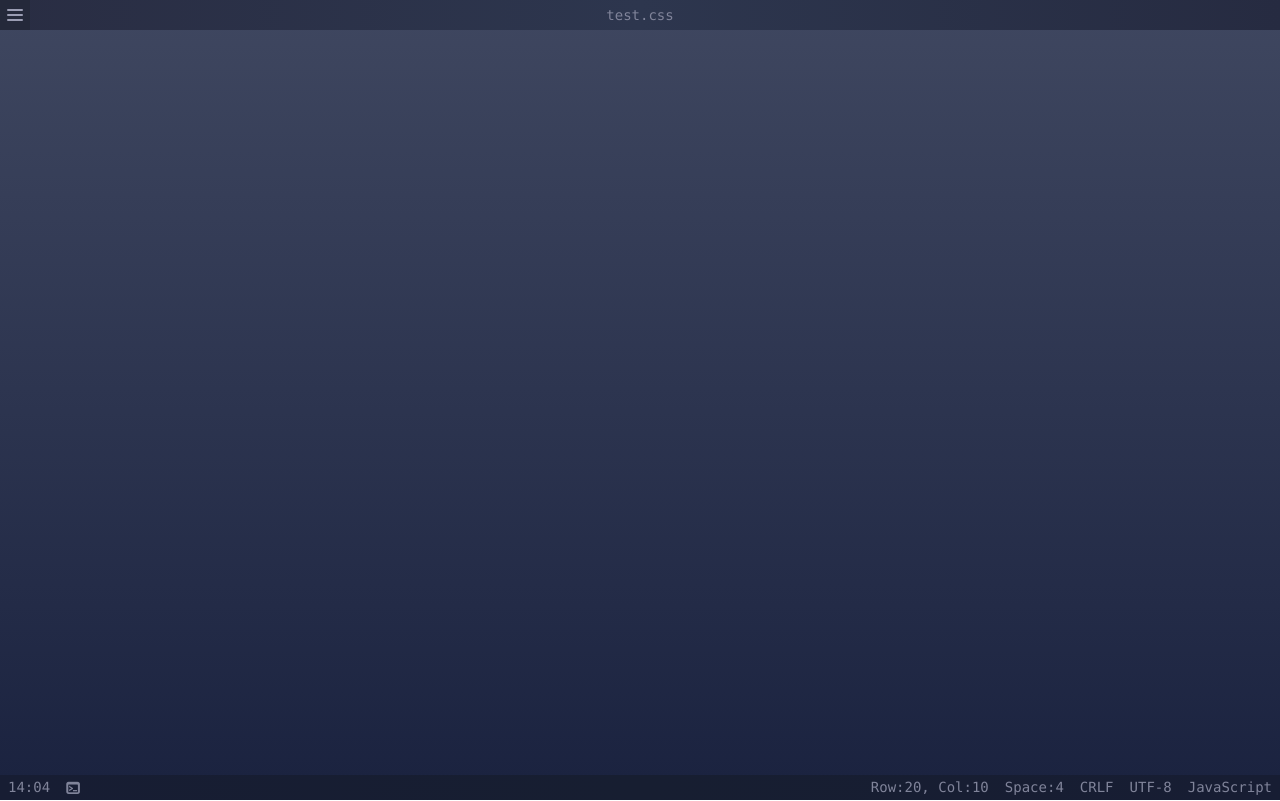
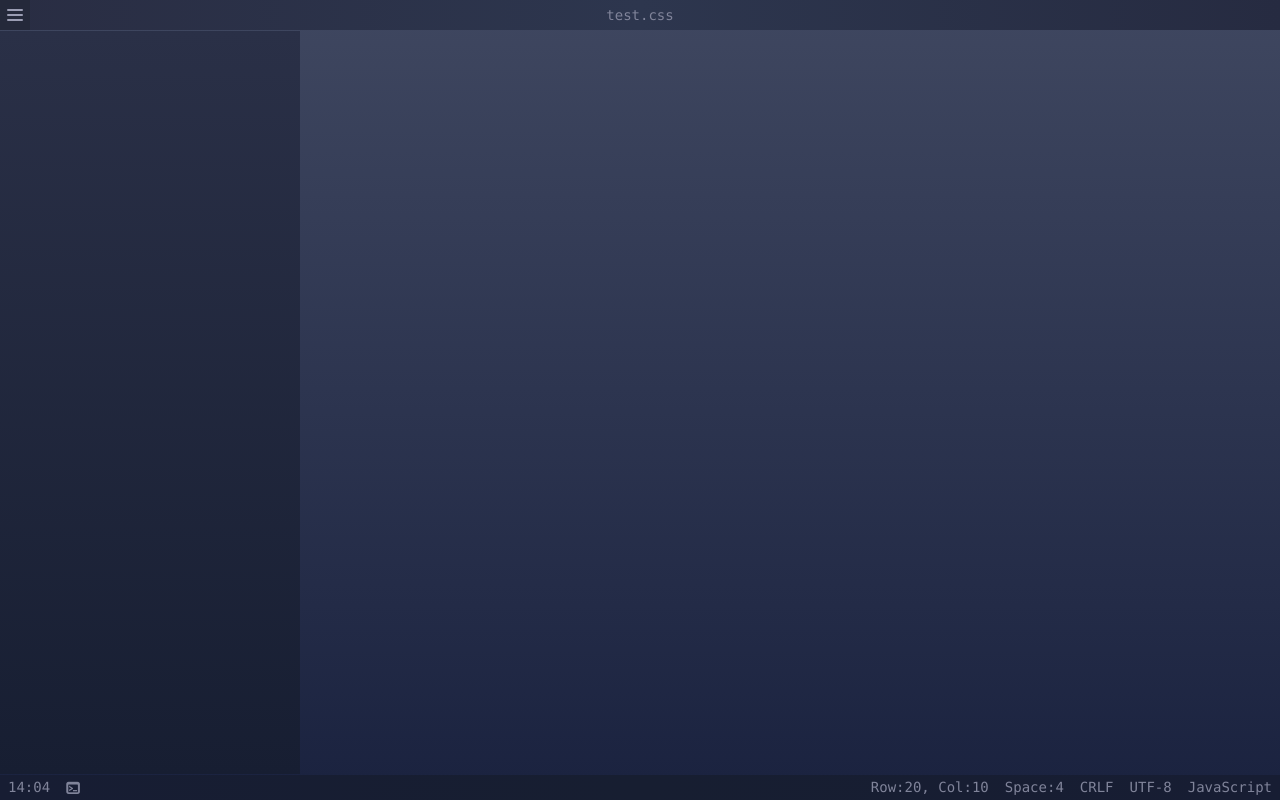
Before and after one commit to InnovationTeam/VisualizationEditor, a Vue app: page / in a window 1280 px wide. Built offline with nearby package versions, Linux system fonts and the light colour scheme; what vue-contextmenu would draw is missing.

Commit message:
开始增加左侧面板

```diff
--- a/src/App.vue
+++ b/src/App.vue
@@ -1,13 +1,19 @@
 <template>
 	<div>
 		<div class="background"></div>
+		<left-panel id="left-panel">
+
+		</left-panel>
+
 		<menu-bar id="menu-bar">
 			<span slot="current-file">test.css</span>
 		</menu-bar>
-        <left-bar id="left-bar" />
+        <side-bar id="side-bar" />
+		<status-bar id="status-bar" />
+
 		<!-- <el-container style="height: 800px;width: 100%; border: 1px solid #eee"> -->
 			<!-- 左侧常用功能 -->
-			<!-- <left-bar></left-bar> -->
+			<!-- <side-bar></side-bar> -->
 			<!-- <el-container style="background-color: #3C3C3C"> -->
 				<!-- <el-header style="text-align: left; height:30px; font-size: 12px"> -->
 	        <!-- 资源管理器 -->
@@ -20,14 +26,15 @@
 		<!-- </el-container> -->
 		<!-- </el-container> -->
 
-		<status-bar id="status-bar">
-		</status-bar>
+
 	</div>
 </template>
 <script>
 import MenuBar from './components/MenuBar'
-import LeftBar from './components/LeftBar'
+import SideBar from './components/SideBar'
 import StatusBar from './components/StatusBar'
+
+import LeftPanel from './components/LeftPanel'
 
 import DropDown from './components/DropDown'
 import Editor_js from './components/Editor_js'
@@ -40,8 +47,9 @@ export default {
   },
   components: {
 		'menu-bar': MenuBar,
-		'left-bar': LeftBar,
+		'side-bar': SideBar,
 		'status-bar': StatusBar,
+		'left-panel': LeftPanel,
 		'drop-down': DropDown,
 		'editor': Editor_js
   },
@@ -64,7 +72,7 @@ $status-bar-height: 25px;
     z-index: 3;
 }
 
-#left-bar {
+#side-bar {
 	position: absolute;
     z-index: 2;
     top: $menu-bar-height;
@@ -77,6 +85,13 @@ $status-bar-height: 25px;
 	bottom: 0;
 }
 
+#left-panel {
+	position: absolute;
+	z-index: 0;
+	top: $menu-bar-height + 1px;
+	bottom: $status-bar-height + 1px;
+}
+
 .background {
     position: absolute;
     left: 0;
@@ -85,7 +100,7 @@ $status-bar-height: 25px;
     background: #3f4760;
     background: -webkit-linear-gradient(top, #3f4760 0%, #1a223f 100%);
     background: linear-gradient(to bottom, #3f4760 0%, #1a223f 100%);
-    z-index: 0;
+    z-index: -1;
     font-size: 5em;
 }
 
--- /dev/null
+++ b/src/components/LeftPanel.vue
@@ -0,0 +1,47 @@
+<template>
+    <div id="left-panel">
+
+    </div>
+</template>
+
+
+<script>
+import Icon from './Icon'
+
+export default {
+    data () {
+
+        return {
+
+        }
+    },
+    computed: {
+
+    },
+    components: {
+
+    },
+    mounted() {
+
+    }
+}
+</script>
+
+<style lang="scss" scoped>
+$left-panel-width: 300px;
+#left-panel {
+    background: #2A3047;
+    background: -webkit-linear-gradient(top, #2A3047 0%,#171e32 100%);
+    background: linear-gradient(to bottom, #2A3047 0%, #171e32 100%);
+    width: $left-panel-width;
+    font: {
+        family: 'Consolas';
+        size: 14px;
+    }
+    color: #80849a;
+    user-select: none;
+
+
+}
+
+</style>
--- a/src/components/LeftBar.vue
+++ b/src/components/SideBar.vue
@@ -1,6 +1,6 @@
 <template>
     <transition name="slide-in-left">
-        <div id="left-bar" v-if="show">
+        <div id="side-bar" v-if="show">
             <template v-for="entry in entries">
                 <div :key="entry.itemText" class="entry">
                     <input type="radio" name="entry" style="display: none" />
@@ -67,14 +67,14 @@ export default {
 </script>
 
 <style lang="scss" scoped>
-$left-bar-width: 270px;
-#left-bar {
-    background: rgba(54, 61, 82, 0.95);
-    background: -webkit-linear-gradient(top, rgba(54, 61, 82, 0.95) 0%,rgba(23, 29, 53, 0.95) 100%);
-    background: linear-gradient(to bottom, rgba(54, 61, 82, 0.95) 0%, rgba(23, 29, 53, 0.95) 100%);
+$side-bar-width: 270px;
+#side-bar {
+    background: rgba(54, 61, 82, 0.9);
+    background: -webkit-linear-gradient(top, rgba(54, 61, 82, 0.9) 0%,rgba(23, 29, 53, 0.9) 100%);
+    background: linear-gradient(to bottom, rgba(54, 61, 82, 0.9) 0%, rgba(23, 29, 53, 0.9) 100%);
     box-shadow: 4px 0px 9px -1px rgba(20, 20, 20, 0.6);
     text-align: center;
-    width: $left-bar-width;
+    width: $side-bar-width;
     font: {
         family: 'Consolas';
         size: 14px;
@@ -120,6 +120,6 @@ $entry-height: 70px;
 }
 .slide-in-left-enter, .slide-in-left-leave-to
 /* .slide-in-left-leave-active for below version 2.1.8 */ {
-  transform: translateX(-$left-bar-width);
+  transform: translateX(-$side-bar-width);
 }
 </style>
```
